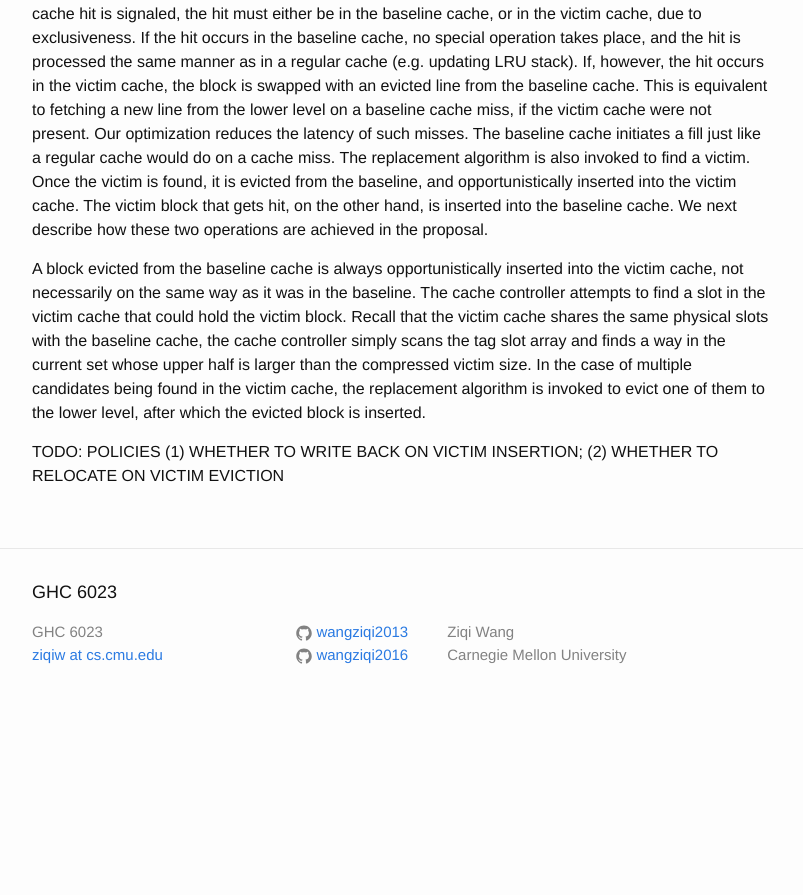
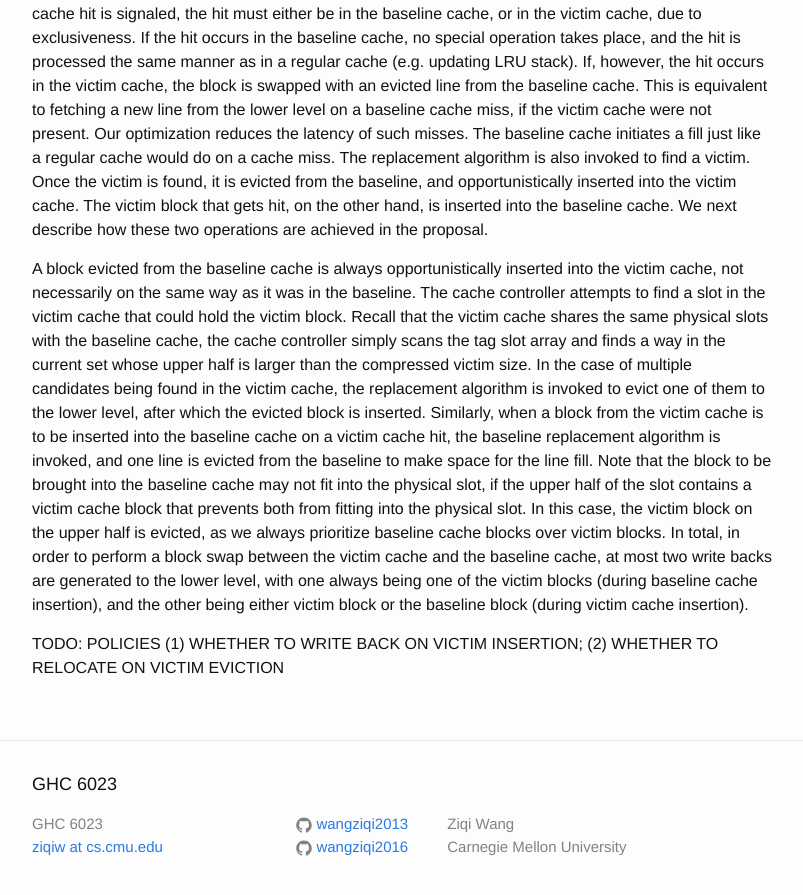
Before and after one commit to wangziqi2013/wangziqi2013.github.io, a Jekyll site: the page built from _posts/2020-06-11-base-victim.markdown, in a window 1280 px wide and 900 px high, scrolled down 1807 px. Shown: the top 895 px of the window, without its empty margins (238-1041 px from the left). Built offline with Jekyll 4.4.1, drawn with Linux system fonts in a browser that asks for light colours; before the commit the page ends 2533 px from its top, so only the background shows below that.

Commit message:
Finish block swap

```diff
--- a/_posts/2020-06-11-base-victim.markdown
+++ b/_posts/2020-06-11-base-victim.markdown
@@ -82,6 +82,13 @@ cache shares the same physical slots with the baseline cache, the cache controll
 and finds a way in the current set whose upper half is larger than the compressed victim size. In the case of multiple
 candidates being found in the victim cache, the replacement algorithm is invoked to evict one of them to the lower level,
 after which the evicted block is inserted.
-
+Similarly, when a block from the victim cache is to be inserted into the baseline cache on a victim cache hit, the
+baseline replacement algorithm is invoked, and one line is evicted from the baseline to make space for the line fill.
+Note that the block to be brought into the baseline cache may not fit into the physical slot, if the upper half of the
+slot contains a victim cache block that prevents both from fitting into the physical slot. In this case, the victim block
+on the upper half is evicted, as we always prioritize baseline cache blocks over victim blocks.
+In total, in order to perform a block swap between the victim cache and the baseline cache, at most two write backs are
+generated to the lower level, with one always being one of the victim blocks (during baseline cache insertion), and the
+other being either victim block or the baseline block (during victim cache insertion).
 
 TODO: POLICIES (1) WHETHER TO WRITE BACK ON VICTIM INSERTION; (2) WHETHER TO RELOCATE ON VICTIM EVICTION
```
